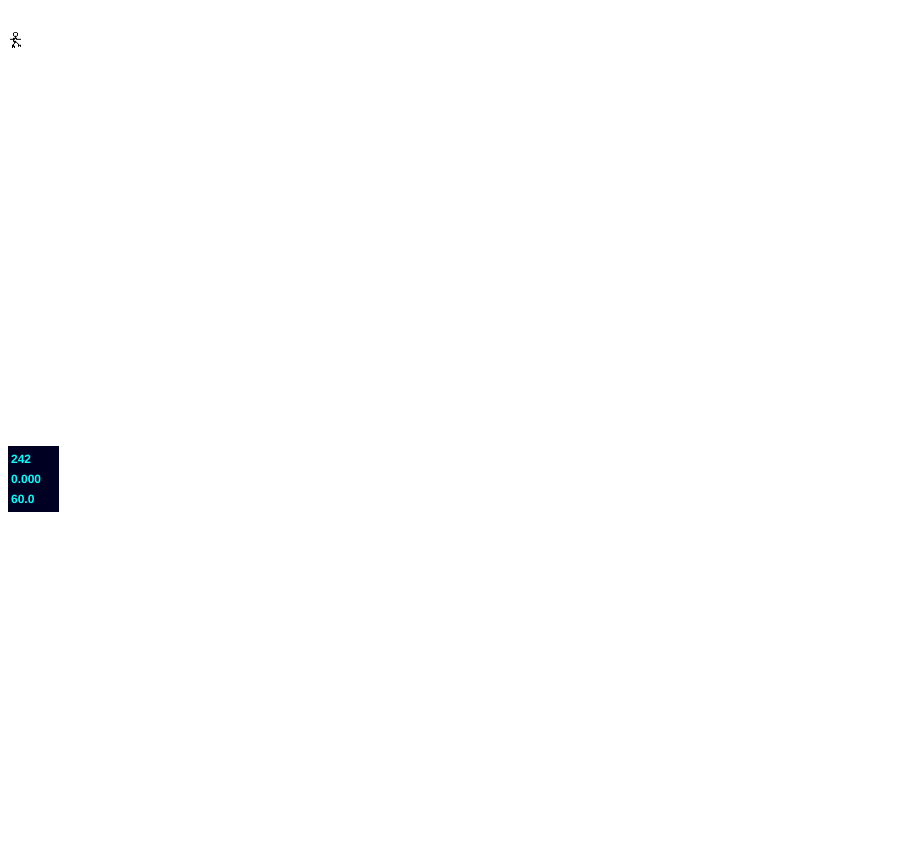
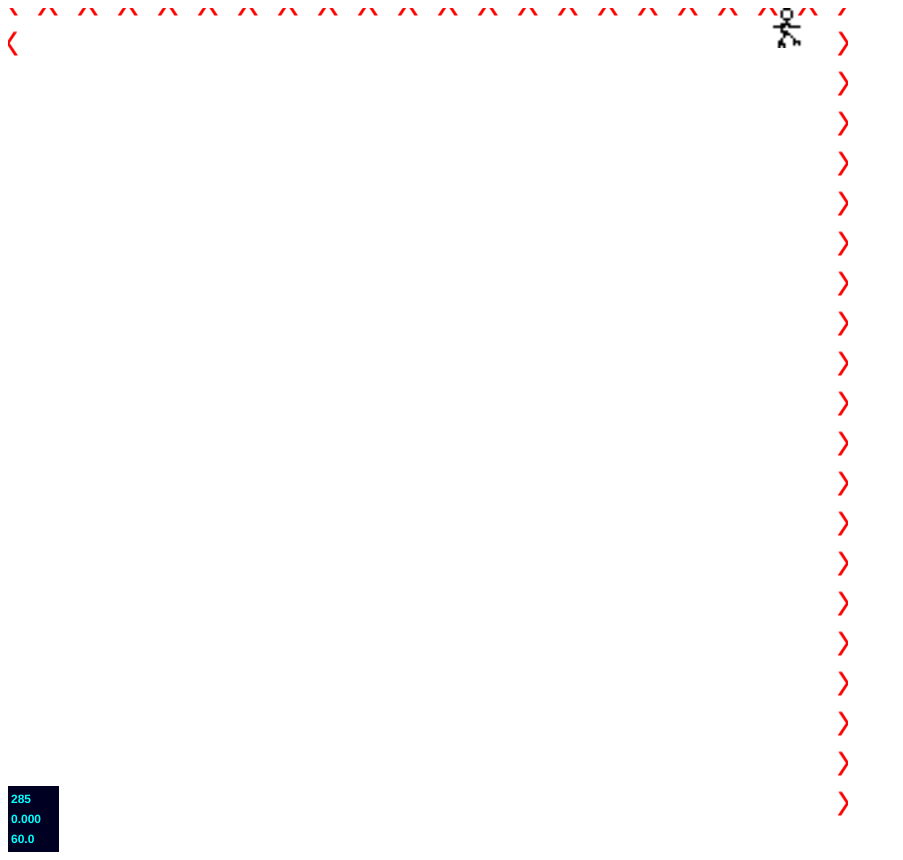
Before and after one commit to slinkous/mazeGame, a plain HTML site: page index.html in a window 1280 px wide. Shown: the whole page, without its empty margins (0-903 px from the left). Before the commit the page ends 800 px from the top, so only its background shows below. Drawn offline with Linux system fonts and the light colour scheme.

Commit message:
Change scale for integer tileSize

```diff
--- a/Game.js
+++ b/Game.js
@@ -7,7 +7,7 @@ Game.layers = [];
 Game.layers[1] = {};
 Game.maze = {};
 GRID_SIZE = 21;
-TILE_SIZE = 500/21;
+TILE_SIZE = 40;
 
 // Resources \\
 
@@ -45,19 +45,28 @@ Game.layers[1].start = function(game){
   layer.addChild(skater);
   setWalls(Game.maze, layer);
   var destination = findGridLocation(21, 20);
-  // skater.moveTo(destination.x, destination.y)
-  skater.findPath(destination.x, destination.y)
+
+  var path = skater.findPath(destination.x, destination.y);
+  // skater.traversePath(path)
+  skater.moveTo(path[20])
   //
   // var label = cc.LabelTTF.create("Maze Game", "Courier", 40);
   // label.setPosition(size.width/2, size.height/2);
   // label.setColor(cc.color.BLACK)
   // game.addChild(label, 1)
+  for (var space of path){
+    var label = cc.LabelTTF.create("X", "Courier", 36);
+    label.setPosition(space.x, space.y);
+    label.setColor(cc.color.RED)
+    game.addChild(label, 1)
+  }
 }
 
 var player = cc.Sprite.extend({
   ctor: function(){
     this._super();
     this.initWithFile(Game.res.skater_png);
+    this.scale = TILE_SIZE / 16
     this.anchorX = 0;
     this.anchorY = 1;
     var loc = findGridLocation(0,1)
@@ -67,9 +76,10 @@ var player = cc.Sprite.extend({
     this.ySpeed = 0;
     this.speed = 1;
   },
-  moveTo: function(x, y){
-    this.moveX = x - this.x;
-    this.moveY = y - this.y;
+  moveTo: function(loc){
+
+    this.moveX = loc.x - this.x;
+    this.moveY = loc.y - this.y;
     this.runAction(new cc.MoveBy(1, cc.p(this.moveX, this.moveY)));
   },
   move: function(){
@@ -114,7 +124,6 @@ var player = cc.Sprite.extend({
       }
 
       closed.push(current);
-      console.log(closed.length);
 
       if(current.x == goalX && current.y == goalY){
         console.log("reached goal")
@@ -134,12 +143,11 @@ var player = cc.Sprite.extend({
       if(current.y < size.height){
         neighbors.push({x: current.x, y: current.y + tileSize})
       }
-
       for(var n of neighbors){
         if(closed.find((c)=> c.x == n.x && c.y == n.y)){
           continue;
         }
-        if(Game.maze.tiles.find((t)=> t.x == n.x && t.y == n.y)){
+        if(Game.maze.tiles.find((t)=> t.col*TILE_SIZE == n.x && t.row*TILE_SIZE == n.y)){
           continue;
         }
         if(open.find((o) => o.x == n.x && o.y == n.y)){
@@ -155,6 +163,12 @@ var player = cc.Sprite.extend({
     console.log("no solution found")
     return;
 
+  },
+  traversePath: function(path){
+    for(var space of path){
+      this.moveTo(space)
+      console.log(space)
+    }
   }
 })
 
--- a/index.html
+++ b/index.html
@@ -4,7 +4,7 @@
     <title>Maze Game</title>
 </head>
 <body>
-    <canvas id="gameCanvas" width="500" height="500"></canvas>
+    <canvas id="gameCanvas" width="840" height="840"></canvas>
     <script type="text/javascript" src="cocos2d-js-v3.13-lite.js" charset="UTF-8"></script>
     <!-- <script src="maze.js" charset="utf-8"></script> -->
     <script src="Game.js" charset="utf-8"></script>
```
Also changed, not shown: index.js (deleted).
